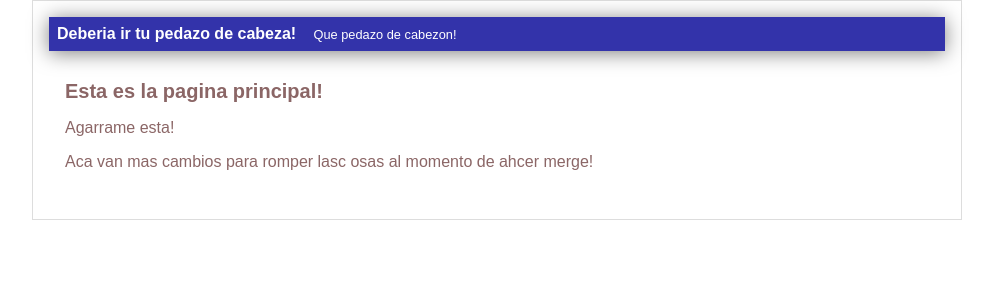
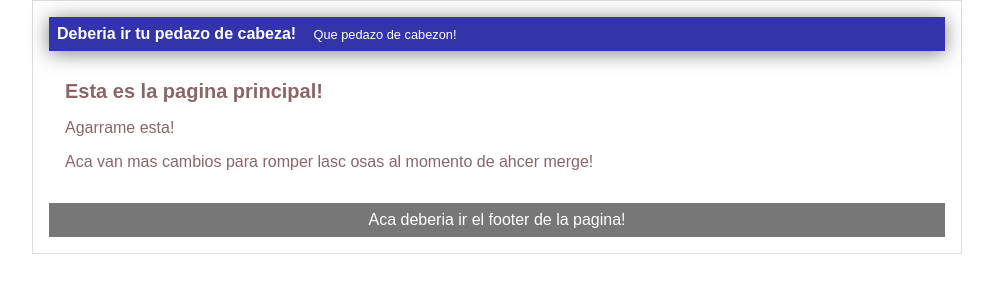
Before and after one commit to jclagoria/re-aprender, a plain HTML site: page index.html in a window 1280 px wide. Shown: the whole page, without its empty margins (143-1136 px from the left). Drawn offline with Linux system fonts and the light colour scheme.

Commit message:
add section footer to html and css

```diff
--- a/css/styles.css
+++ b/css/styles.css
@@ -39,3 +39,11 @@ body
 #post{
     padding: 1em;
 }
+
+#footer
+{
+    background: #777;
+    color: #ffffff;
+    text-align: center;
+    padding: 0.5em;
+}
--- a/index.html
+++ b/index.html
@@ -18,6 +18,9 @@
                     Aca van mas cambios para romper lasc osas al momento de ahcer merge!
                 </p>
             </div>
+            <div id="footer">
+                  Aca deberia ir el footer de la pagina!
+            </div>
         </div>
     </body>
 </html>
```
